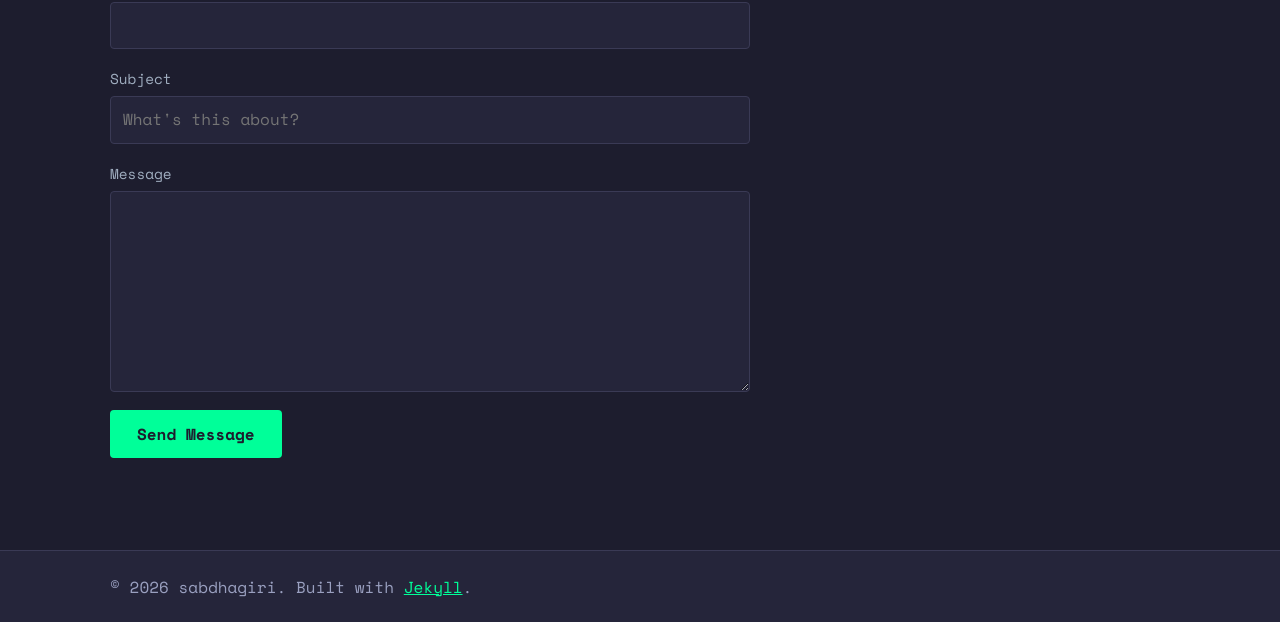
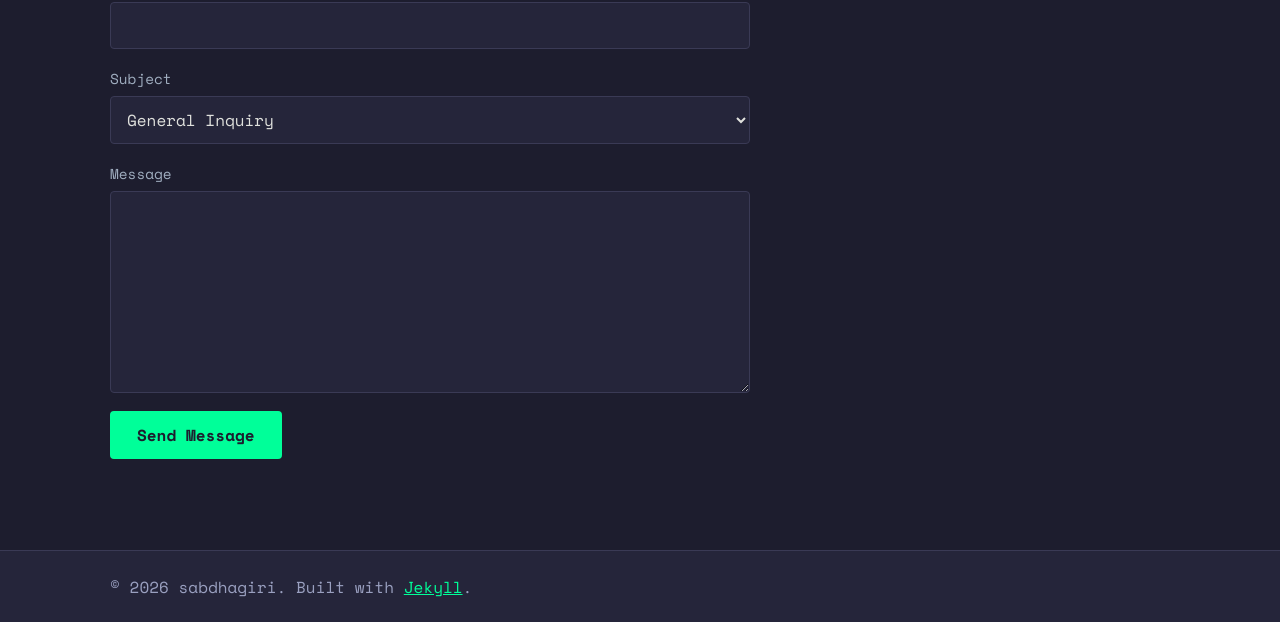
Before and after one commit to sabdhagiri/sabdhagiri.github.io, a Jekyll site: the page built from contact/index.html, in a window 1280 px wide. Shown: the part 430-1052 px from the top of the page. Built offline with Jekyll 4.4.1, drawn with Linux system fonts in a browser that asks for light colours.

Commit message:
feat(contact): Submit contact form to Google Forms instead of Formspree
Co-Authored-By: Claude Opus 5.5 <noreply@anthropic.com>

```diff
--- a/_config.yml
+++ b/_config.yml
@@ -11,9 +11,9 @@ permalink: /journal/:year/:month/:title/
 # Resume PDF — drop your file at this path and the Resume buttons will download it.
 resume_pdf: /assets/resume.pdf
 
-# Contact form endpoint. Create a free form at https://formspree.io,
-# then replace YOUR_FORM_ID with the ID it gives you (e.g. "xyzabcde").
-contact_form_endpoint: "https://formspree.io/f/YOUR_FORM_ID"
+# Contact form submits to this Google Form (responses appear in Google Forms / Sheets).
+# Field entry IDs are wired up in contact/index.html.
+google_form_id: "1FAIpQLSdukNK1nnDqoHMR1lLDzyOTbg6d_wHrQ25lQxR6heazz4NCiw"
 
 markdown: kramdown
 
--- a/assets/css/style.css
+++ b/assets/css/style.css
@@ -232,6 +232,7 @@ h2 {
 .contact-form label { display: grid; gap: 6px; }
 .contact-form label span { color: var(--muted); font-size: 0.9rem; }
 .contact-form input,
+.contact-form select,
 .contact-form textarea {
     width: 100%;
     font: inherit;
@@ -243,6 +244,7 @@ h2 {
     transition: border-color 0.2s, box-shadow 0.2s;
 }
 .contact-form input:focus,
+.contact-form select:focus,
 .contact-form textarea:focus {
     outline: none;
     border-color: var(--accent);
--- a/contact/index.html
+++ b/contact/index.html
@@ -9,25 +9,31 @@ permalink: /contact/
     <p class="lead">Have a question, an opportunity, or just want to say hi? Send a message.</p>
 </div>
 
-<form class="contact-form" id="contact-form" action="{{ site.contact_form_endpoint }}" method="POST">
+<!-- Submits to Google Forms. Field names are the form's entry IDs; Subject options must match the form exactly. -->
+<form class="contact-form" id="contact-form" action="https://docs.google.com/forms/d/e/{{ site.google_form_id }}/formResponse" method="POST">
     <label>
         <span>Name</span>
-        <input type="text" name="name" required autocomplete="name">
+        <input type="text" name="entry.1109176861" required autocomplete="name">
     </label>
     <label>
         <span>Email</span>
-        <input type="email" name="email" required autocomplete="email">
+        <input type="email" name="entry.1902582125" required autocomplete="email">
     </label>
     <label>
         <span>Subject</span>
-        <input type="text" name="_subject" placeholder="What's this about?">
+        <select name="entry.59233163" required>
+            <option value="General Inquiry">General Inquiry</option>
+            <option value="Project Collaboration">Project Collaboration</option>
+            <option value="Bug Report">Bug Report</option>
+            <option value="Other">Other</option>
+        </select>
     </label>
     <label>
         <span>Message</span>
-        <textarea name="message" rows="7" required></textarea>
+        <textarea name="entry.472087598" rows="7" required></textarea>
     </label>
-    <!-- Honeypot field to catch spam bots -->
-    <input type="text" name="_gotcha" class="hp" tabindex="-1" autocomplete="off">
+    <!-- Honeypot (no name, so it is never sent): bots that fill it are silently ignored -->
+    <input type="text" id="hp" class="hp" tabindex="-1" autocomplete="off" aria-hidden="true">
     <button type="submit" class="btn btn-primary">Send Message</button>
     <p class="form-status" id="form-status" role="status" aria-live="polite"></p>
 </form>
```
Also changed, not shown: other parts of contact/index.html (+7 -5 lines).
